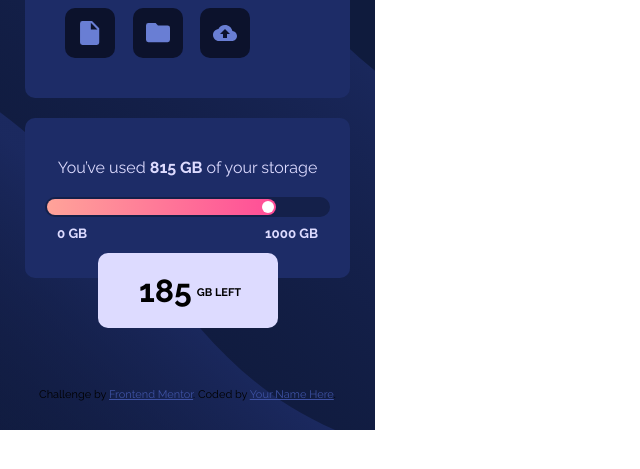
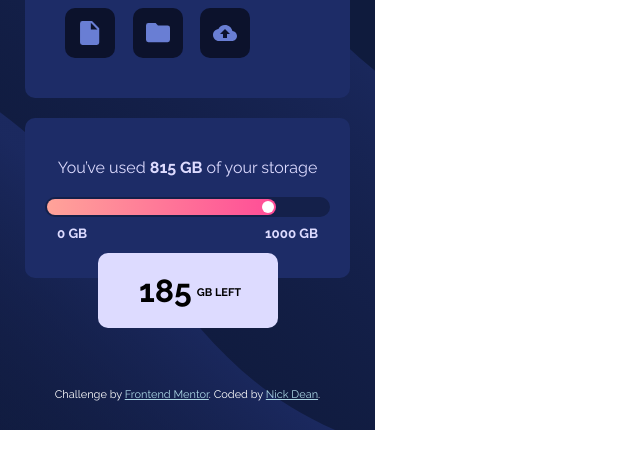
Before and after one commit to KliCk5000/challenge-fylo-data-component, a plain HTML site: page index.html in a window 1280 px wide. Shown: the part 237-706 px from the top of the page, without its empty margins (0-640 px from the left). Drawn offline with Linux system fonts and the light colour scheme.

Commit message:
fixed attribution

```diff
--- a/index.html
+++ b/index.html
@@ -68,7 +68,7 @@
       Challenge by
       <a href="https://www.frontendmentor.io?ref=challenge" target="_blank"
         >Frontend Mentor</a
-      >. Coded by <a href="#">Your Name Here</a>.
+      >. Coded by <a href="www.nickdean.dev">Nick Dean</a>.
     </div>
   </body>
 </html>
--- a/style.css
+++ b/style.css
@@ -152,3 +152,11 @@ body {
 .bold-num {
   font-weight: 700;
 }
+
+.attribution {
+  color: white;
+}
+
+.attribution a {
+  color: lightblue;
+}
```
